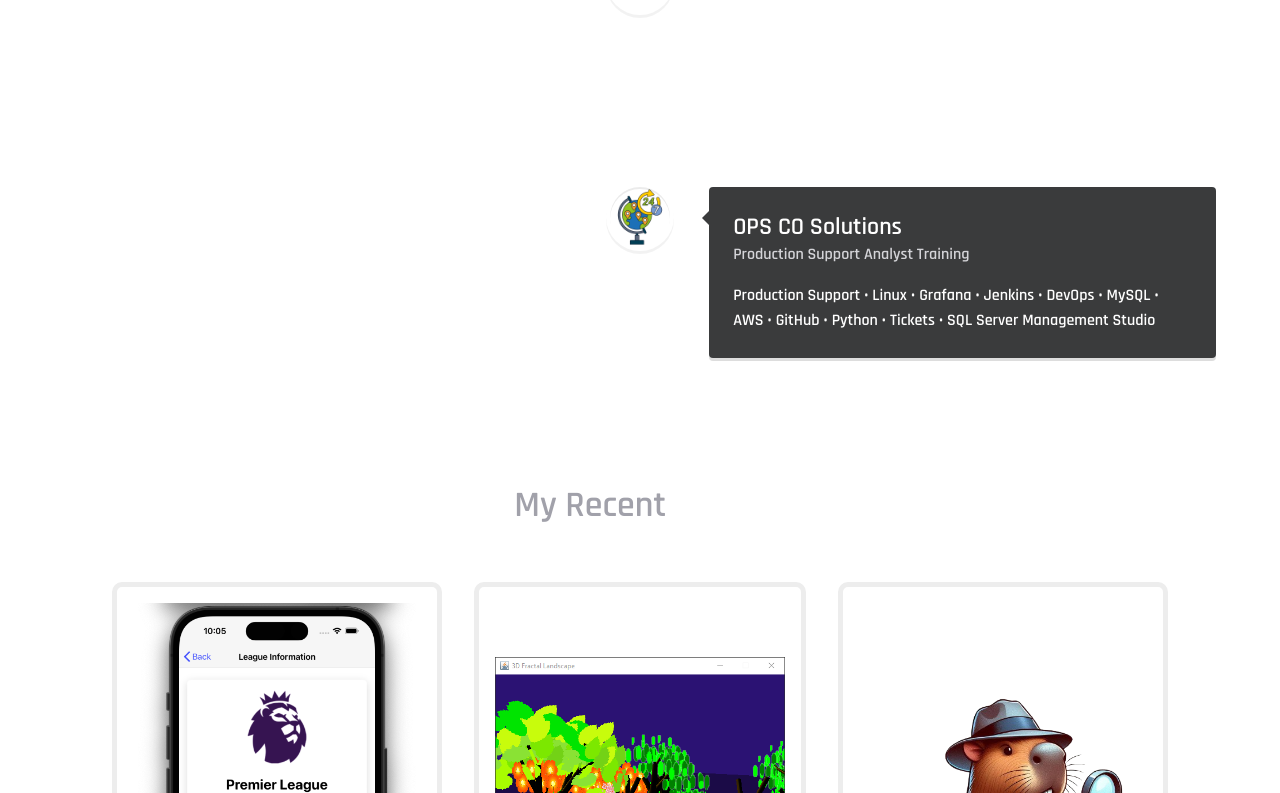
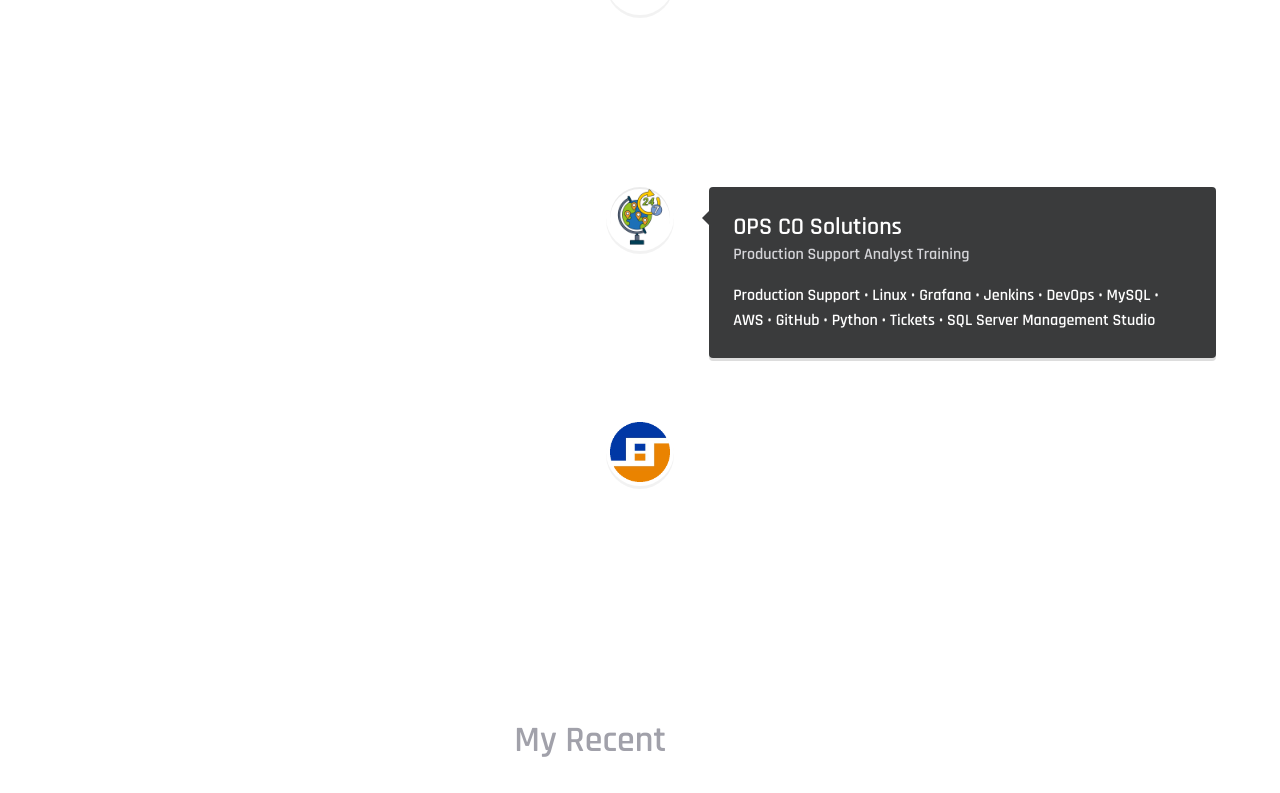
Before and after one commit to nocaptony/portfolio-website, a Next.js app: page / in a window 1280 px wide. Shown: the part 3423-4216 px from the top of the page. Built offline with nearby package versions, Linux system fonts and the light colour scheme.

Commit message:
added experiences, fixed email service

```diff
--- /dev/null
+++ b/assets/LogixHealth.jsx
@@ -0,0 +1,11 @@
+import Image from "next/image";
+import React from "react";
+import logo from "../assets/lh.png";
+
+export default function Psupport() {
+  return (
+    <div>
+      <Image src={logo} alt="LogixHealth Logo" />
+    </div>
+  );
+}
--- a/components/experiences/Experiences.jsx
+++ b/components/experiences/Experiences.jsx
@@ -10,6 +10,7 @@
 import Dev1Logo from "@/assets/Dev1Logo";
 import HtdLogo from "@/assets/HtdLogo"
 import Psupport from "@/assets/Psupport";
+import LogixHealth from "@/assets/LogixHealth";
 
 export default function Experiences() {
   return (
@@ -106,6 +107,22 @@
           Tickets • SQL Server Management Studio
           </p>
         </VerticalTimelineElement>
+        <VerticalTimelineElement
+          className="vertical-timeline-element--work"
+          contentStyle={{ background: "#3A3B3C", color: "#fff" }}
+          contentArrowStyle={{ borderRight: "7px solid  #3A3B3C" }}
+          date="01/2025 - Present"
+          iconStyle={{ background: "#fff" }}
+          icon={<LogixHealth />}
+        >
+          <h3 className="text-2xl">LogixHealth</h3>
+          <span className="text-zinc-300">ERA Specialist</span>
+          <p>
+          Automation • Python • Allscripts •
+          Microsoft Teams • Scripting • Testing •
+          Tickets • Troubleshooting • Health Care • Insurance
+          </p>
+        </VerticalTimelineElement>
       </VerticalTimeline>
     </div>
   );
```
Also changed, not shown: assets/lh.png (added).
